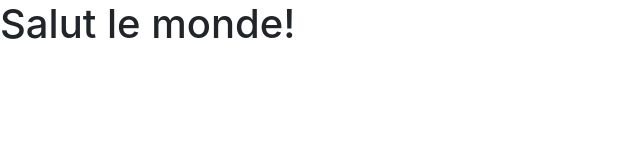
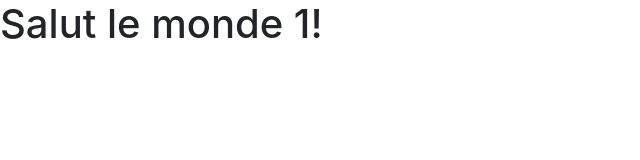
Before and after one commit to inchray/github-flow, a plain HTML site: page index.html in a window 1280 px wide. Shown: the full height of the page, 0-640 px from the left. Drawn offline with nearby package versions, Linux system fonts and the light colour scheme.

Commit message:
Versionning index

```diff
--- a/index.html
+++ b/index.html
@@ -5,10 +5,10 @@
     <meta name="viewport" content="width=device-width, initial-scale=1, shrink-to-fit=no">
     <link rel="stylesheet" href="https://stackpath.bootstrapcdn.com/bootstrap/4.1.1/css/bootstrap.min.css" integrity="sha384-WskhaSGFgHYWDcbwN70/dfYBj47jz9qbsMId/iRN3ewGhXQFZCSftd1LZCfmhktB" crossorigin="anonymous">
 
-    <title>Salut le monde!</title>
+    <title>Salut le monde 1!</title>
   </head>
   <body>
-    <h1>Salut le monde!</h1>
+    <h1>Salut le monde 1!</h1>
 
     <script src="https://code.jquery.com/jquery-3.3.1.slim.min.js" integrity="sha384-q8i/X+965DzO0rT7abK41JStQIAqVgRVzpbzo5smXKp4YfRvH+8abtTE1Pi6jizo" crossorigin="anonymous"></script>
     <script src="https://cdnjs.cloudflare.com/ajax/libs/popper.js/1.14.3/umd/popper.min.js" integrity="sha384-ZMP7rVo3mIykV+2+9J3UJ46jBk0WLaUAdn689aCwoqbBJiSnjAK/l8WvCWPIPm49" crossorigin="anonymous"></script>
```
